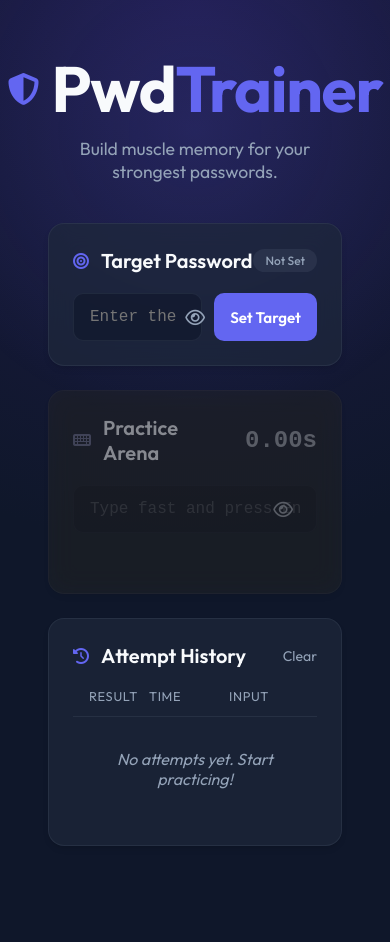
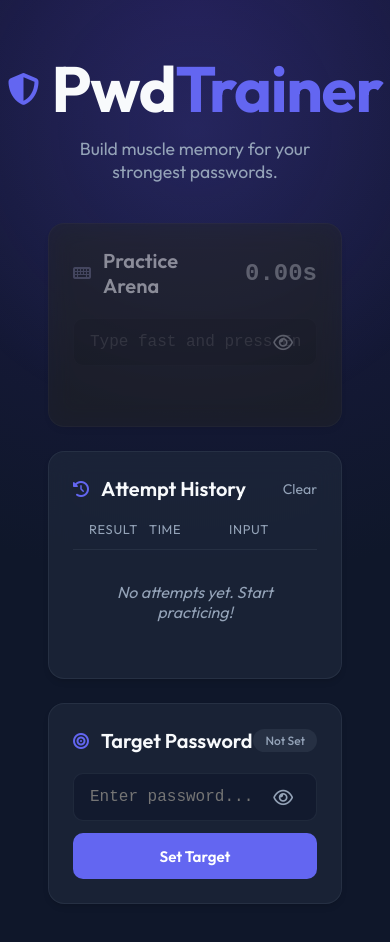
Before and after one commit to gabrielqmatos88/pwd-trainer, a plain HTML site: page index.html in a window 390 px wide. Before the commit the page ends 894 px from the top, so only its background shows below. Drawn offline with Linux system fonts and the light colour scheme.

Commit message:
feat: Implement a responsive two-column layout for the UI, update input and button styling, and add `.vs` to gitignore.

```diff
--- a/index.html
+++ b/index.html
@@ -15,7 +15,7 @@
 <body>
     <div class="background-glow"></div>
 
-    <main class="container">
+    <div class="container">
         <header>
             <div class="logo">
                 <i class="fa-solid fa-shield-halved"></i>
@@ -24,22 +24,9 @@
             <p class="subtitle">Build muscle memory for your strongest passwords.</p>
         </header>
 
-        <section class="card setup-section">
-            <div class="section-header">
-                <h2><i class="fa-solid fa-bullseye"></i> Target Password</h2>
-                <span class="status-badge" id="target-status">Not Set</span>
-            </div>
-            <div class="input-group">
-                <input type="password" id="target-password" placeholder="Enter the password to memorize...">
-                <button class="icon-btn toggle-visibility" data-for="target-password" title="Show/Hide">
-                    <i class="fa-regular fa-eye"></i>
-                </button>
-                <button id="set-target-btn" class="primary-btn">
-                    Set Target
-                </button>
-            </div>
-        </section>
-
+        <main class="layout-grid">
+            <!-- Left Column: Practice & History -->
+            <div class="column-main">
                 <section class="card practice-section disabled" id="practice-section">
                     <div class="section-header">
                         <h2><i class="fa-solid fa-keyboard"></i> Practice Arena</h2>
@@ -69,7 +56,30 @@
                         <li class="empty-state">No attempts yet. Start practicing!</li>
                     </ul>
                 </section>
+            </div>
+
+            <!-- Right Column: Target Setup -->
+            <div class="column-sidebar">
+                <section class="card setup-section">
+                    <div class="section-header">
+                        <h2><i class="fa-solid fa-bullseye"></i> Target Password</h2>
+                        <span class="status-badge" id="target-status">Not Set</span>
+                    </div>
+                    <div class="input-group vertical-group">
+                        <div class="input-wrapper">
+                            <input type="password" id="target-password" placeholder="Enter password...">
+                            <button class="icon-btn toggle-visibility" data-for="target-password" title="Show/Hide">
+                                <i class="fa-regular fa-eye"></i>
+                            </button>
+                        </div>
+                        <button id="set-target-btn" class="primary-btn full-width">
+                            Set Target
+                        </button>
+                    </div>
+                </section>
+            </div>
         </main>
+    </div>
 
     <script src="script.js"></script>
 </body>
--- a/style.css
+++ b/style.css
@@ -44,7 +44,7 @@ body {
 
 .container {
     width: 100%;
-    max-width: 600px;
+    max-width: 1000px;
     display: flex;
     flex-direction: column;
     gap: 1.5rem;
@@ -82,6 +82,26 @@ header {
 .subtitle {
     color: var(--text-muted);
     font-size: 1.1rem;
+}
+
+/* Layout Grid */
+.layout-grid {
+    display: grid;
+    grid-template-columns: 1fr 320px;
+    gap: 1.5rem;
+    align-items: start;
+}
+
+.column-main {
+    display: flex;
+    flex-direction: column;
+    gap: 1.5rem;
+}
+
+.column-sidebar {
+    display: flex;
+    flex-direction: column;
+    gap: 1.5rem;
 }
 
 /* Cards */
@@ -128,6 +148,15 @@ header {
     position: relative;
 }
 
+.vertical-group {
+    flex-direction: column;
+}
+
+.input-wrapper {
+    position: relative;
+    width: 100%;
+}
+
 input {
     flex: 1;
     background: rgba(15, 23, 42, 0.6);
@@ -136,7 +165,6 @@ input {
     padding: 0.875rem 1rem;
     color: var(--text-main);
     font-family: 'Courier New', Courier, monospace;
-    /* Monospace for passwords */
     font-size: 1rem;
     transition: all 0.2s ease;
     width: 100%;
@@ -168,6 +196,12 @@ button {
     font-weight: 600;
     font-size: 0.95rem;
     white-space: nowrap;
+    height: 46px;
+    /* Fixed height for consistency */
+}
+
+.primary-btn.full-width {
+    width: 100%;
 }
 
 .primary-btn:hover {
@@ -185,22 +219,10 @@ button {
     padding: 0 0.5rem;
     font-size: 1.1rem;
     position: absolute;
-    right: 120px;
-    /* Adjust based on layout */
+    right: 1rem;
     top: 50%;
     transform: translateY(-50%);
     z-index: 2;
-}
-
-/* Special positioning for setup input which has a button next to it */
-.setup-section .icon-btn {
-    right: calc(1.5rem + 100px + 0.75rem);
-    /* Button width + gap + padding */
-}
-
-/* Special positioning for practice input which has no button next to it */
-.practice-section .icon-btn {
-    right: 1rem;
 }
 
 .icon-btn:hover {
@@ -388,7 +410,11 @@ button {
 }
 
 /* Mobile adjustments */
-@media (max-width: 480px) {
+@media (max-width: 768px) {
+    .layout-grid {
+        grid-template-columns: 1fr;
+    }
+
     .container {
         padding: 1rem;
     }
@@ -397,10 +423,6 @@ button {
         padding: 0 1rem;
     }
 
-    .setup-section .icon-btn {
-        right: calc(1rem + 80px + 0.5rem);
-    }
-
     .table-header,
     .attempt-item {
         grid-template-columns: 60px 80px 1fr;
```
Also changed, not shown: 1 other file. Lines whose indentation alone changed are shown as unchanged.
